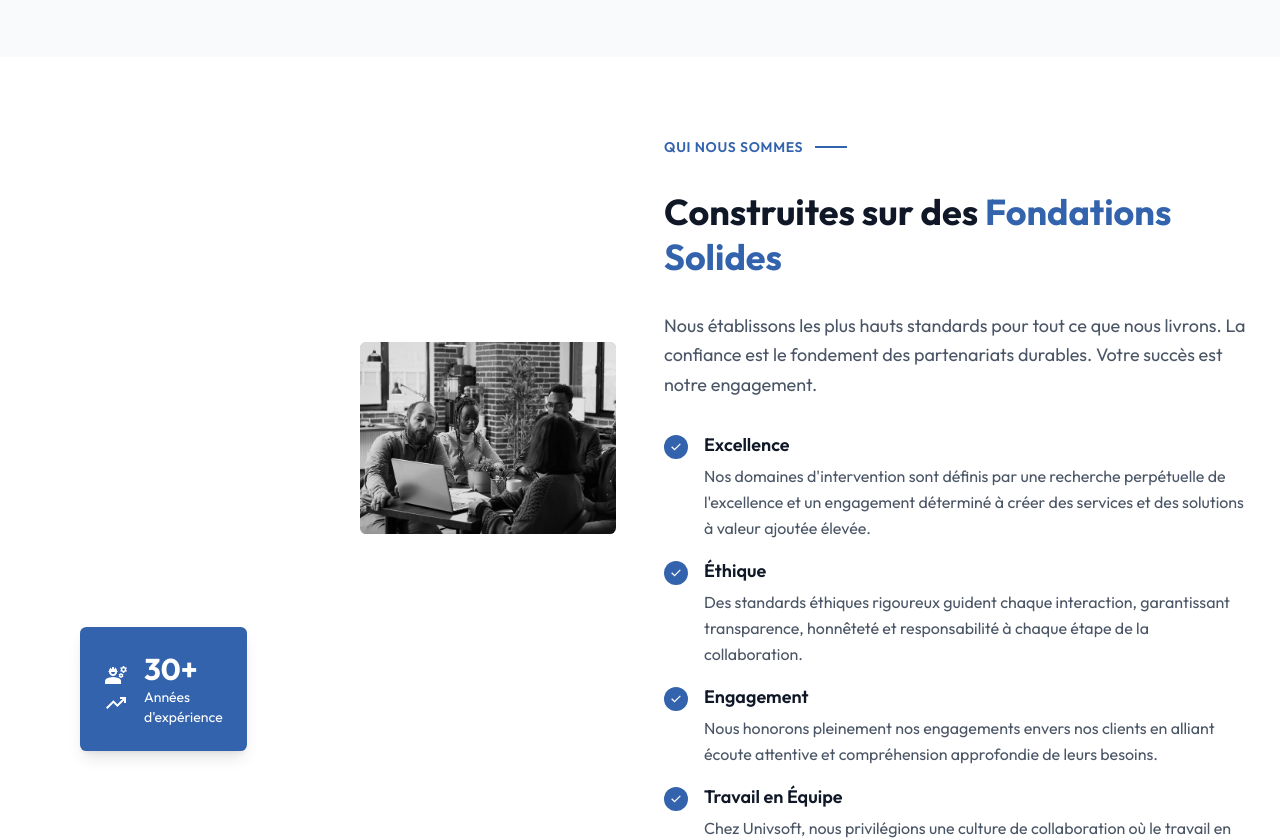
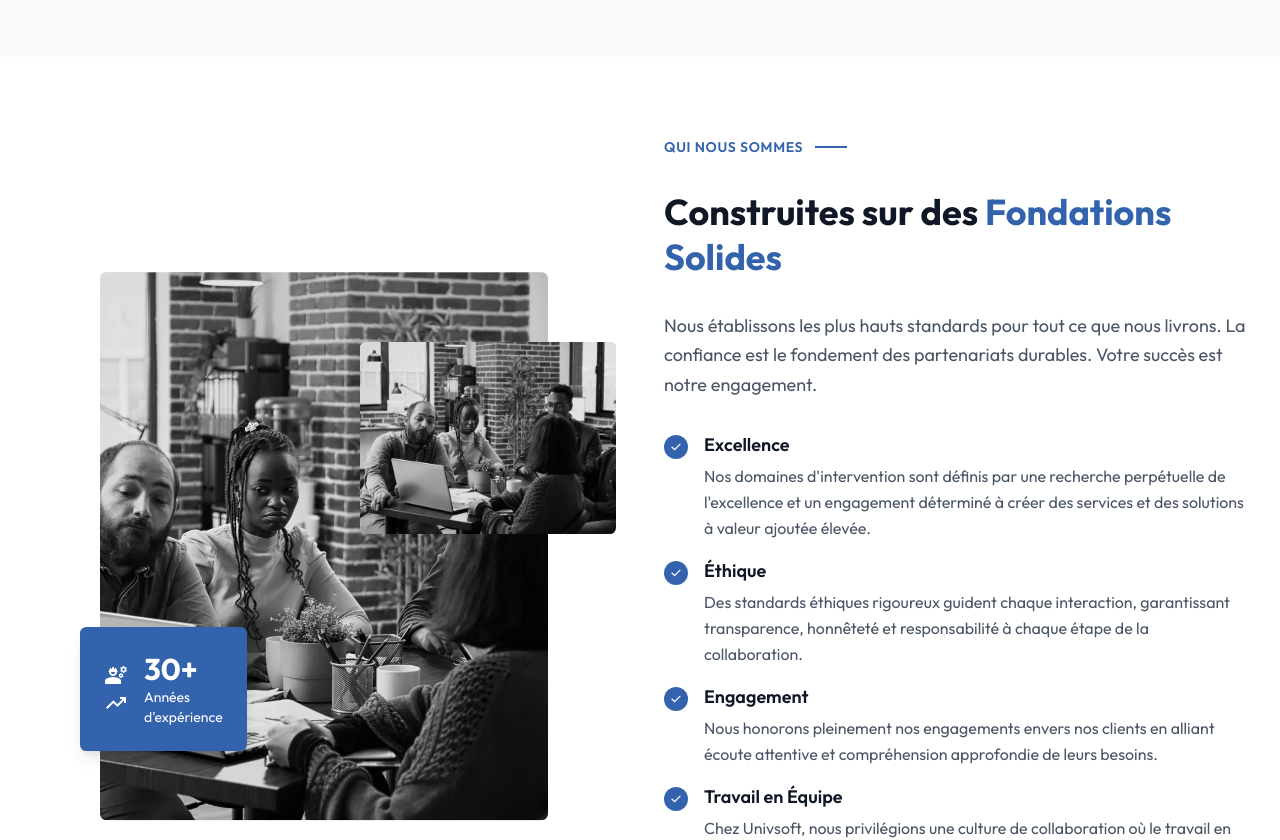
Before and after one commit to Boomin7x/unisoft, a React (Vite) app: page / in a window 1280 px wide. Shown: the part 1280-2120 px from the top of the page. Built offline with nearby package versions, Linux system fonts and the light colour scheme.

Commit message:
Refactor WhoAreWeSection layout; improve image positioning and accessibility by adjusting class names and alt attributes for better responsiveness and clarity

```diff
--- a/src/pages/Home/who-are-we/index.tsx
+++ b/src/pages/Home/who-are-we/index.tsx
@@ -42,8 +42,8 @@
           {/* Left Section - Visuals */}
           <div className="hidden md:inline relative size-full min-h-[400px] sm:min-h-[500px] lg:min-h-[600px]">
             {/* Main Image */}
-            <div className="absolute top-1/2 transform -translate-y-1/2 left-1/2 -translate-x-1/2">
-              <div className="w-full max-w-[20rem] sm:max-w-[24rem] lg:max-w-[28rem] aspect-[9/11] bg-gradient-to-br from-gray-200 to-gray-300 rounded-sm relative overflow-hidden">
+            <div className="absolute size-full flex items-center justify-center top-1/2 transform -translate-y-1/2 left-1/2 -translate-x-1/2">
+              <div className="w-full max-w-[20rem] sm:max-w-[24rem] lg:max-w-[28rem]  aspect-[9/11] bg-gradient-to-br from-gray-200 to-gray-300 rounded-sm relative overflow-hidden">
                 {/* Placeholder for main image - you can replace with actual image */}
                 <div className="absolute inset-0 bg-gradient-to-br from-blue-100 to-gray-200 flex items-center justify-center">
                   <div className="text-center">
@@ -59,17 +59,15 @@
                   </div>
                 </div>
                 <img
-                  alt="bg"
+                  alt="bg-main"
                   src="/img/bg-slide-1.webp"
                   className="absolute inset-0 h-full object-cover"
                 />
               </div>
             </div>
 
-            {/* Smaller Image */}
             <div className="absolute top-1/4 right-0 z-0">
               <div className="w-48 h-36 sm:w-56 sm:h-40 lg:w-64 lg:h-48 bg-gradient-to-br from-gray-300 to-gray-400 rounded-sm relative overflow-hidden">
-                {/* Placeholder for smaller image */}
                 <div className="absolute inset-0 bg-gradient-to-br from-blue-200 to-gray-300 flex items-center justify-center">
                   <div className="text-center">
                     <div className="w-12 h-12 sm:w-14 sm:h-14 lg:w-16 lg:h-16 bg-primary rounded-full mx-auto mb-2 flex items-center justify-center">
@@ -90,8 +88,6 @@
                 />
               </div>
             </div>
-
-            {/* Blue Overlay Box */}
             <div className="absolute bottom-1/4 left-4 sm:left-8 lg:left-12 z-20 bg-primary text-white p-4 sm:p-5 lg:p-6 rounded-sm shadow-lg">
               <div className="flex items-center space-x-3 sm:space-x-4">
                 <div className="flex flex-col items-center">
```
